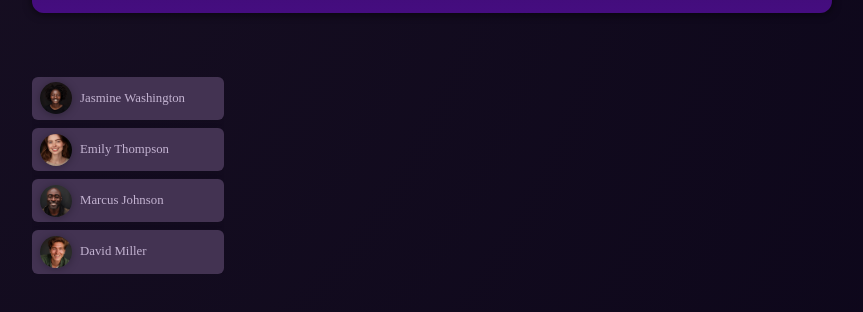
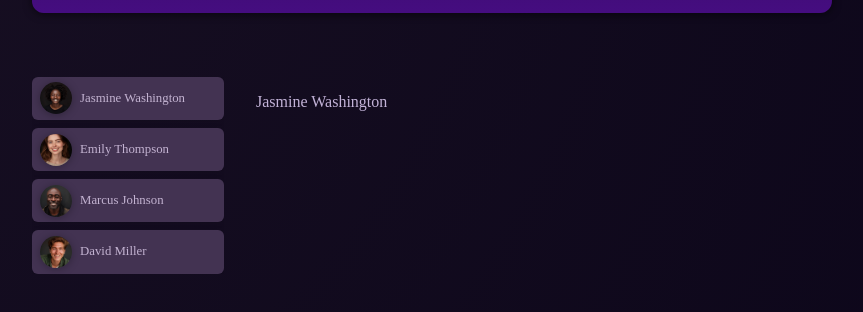
Before and after one commit to bytechanokchon/lecture-angular, an Angular app in the folder projects/first-angular-app/: page / in a window 1280 px wide. Shown: the part 200-512 px from the top of the page, without its empty margins (208-1071 px from the left). Built offline with nearby package versions, Linux system fonts and the light colour scheme.

Commit message:
add task component

```diff
--- a/projects/first-angular-app/src/app/app.html
+++ b/projects/first-angular-app/src/app/app.html
@@ -34,4 +34,6 @@
             ></app-user>
         </li>
     </ul>
+
+    <app-tasks [name]="selectedUser.name"></app-tasks>
 </main>
--- a/projects/first-angular-app/src/app/app.ts
+++ b/projects/first-angular-app/src/app/app.ts
@@ -2,17 +2,23 @@ import { Component } from '@angular/core';
 import { Header } from "./header/header";
 import { User } from "./user/user";
 import { DUMMY_USERS } from './dummy-user';
+import { Tasks } from "./tasks/tasks";
 
 @Component({
   selector: 'app-root',
-  imports: [Header, User],
+  imports: [Header, User, Tasks],
   templateUrl: './app.html',
   styleUrl: './app.css'
 })
 export class App {
   users = DUMMY_USERS;
+  userSelectedUserId: string = this.users[0].id;
+
+  get selectedUser() {
+    return this.users.find((user) => user.id === this.userSelectedUserId)!;
+  }
 
   onSelectUser(id: string): void {
-    console.log(id);
+    this.userSelectedUserId = id;
   }
 }
--- /dev/null
+++ b/projects/first-angular-app/src/app/tasks/tasks.html
@@ -0,0 +1 @@
+<p>{{ name }}</p>
--- /dev/null
+++ b/projects/first-angular-app/src/app/tasks/tasks.ts
@@ -0,0 +1,11 @@
+import { Component, Input } from '@angular/core';
+
+@Component({
+  selector: 'app-tasks',
+  imports: [],
+  templateUrl: './tasks.html',
+  styleUrl: './tasks.css',
+})
+export class Tasks {
+  @Input({ required: true }) name!: string;
+}
```
Also changed, not shown: projects/first-angular-app/src/app/tasks/tasks.css (added), 2 other files (tests, documents, lock files or other folders).
